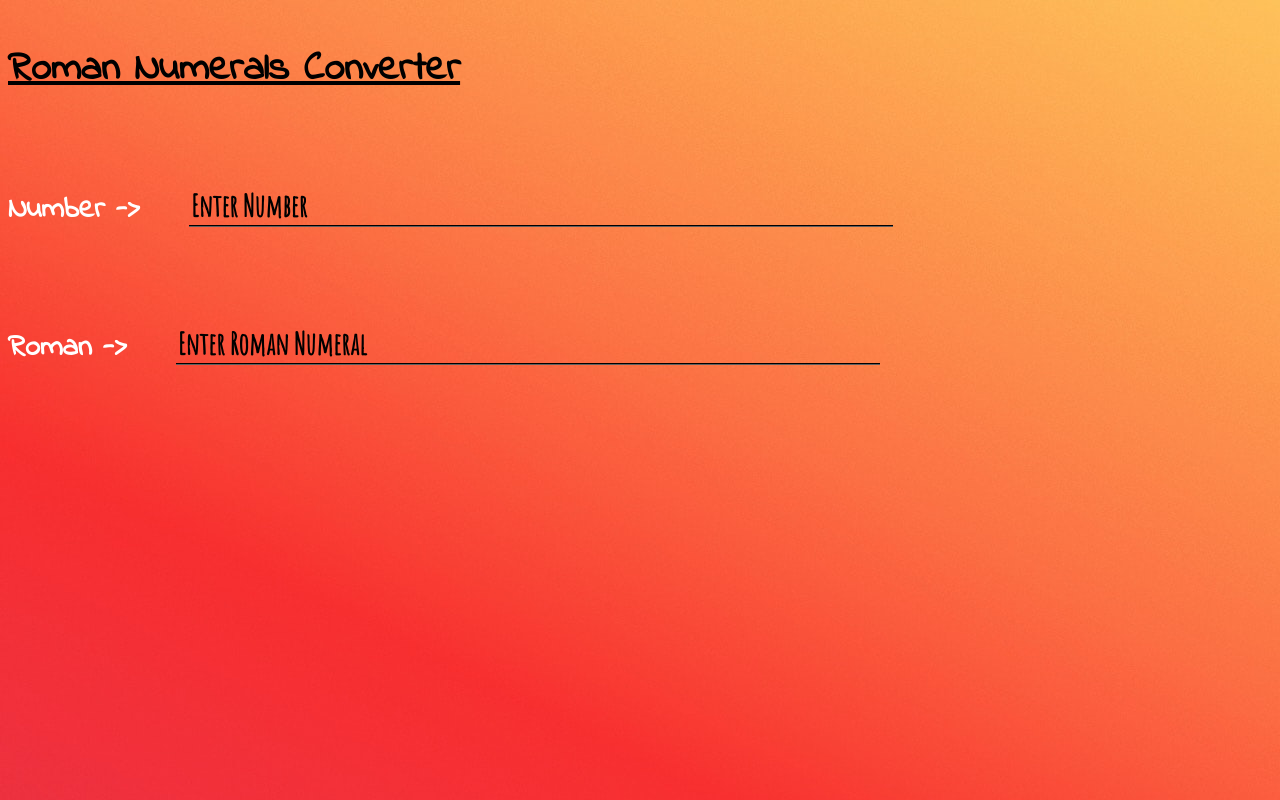
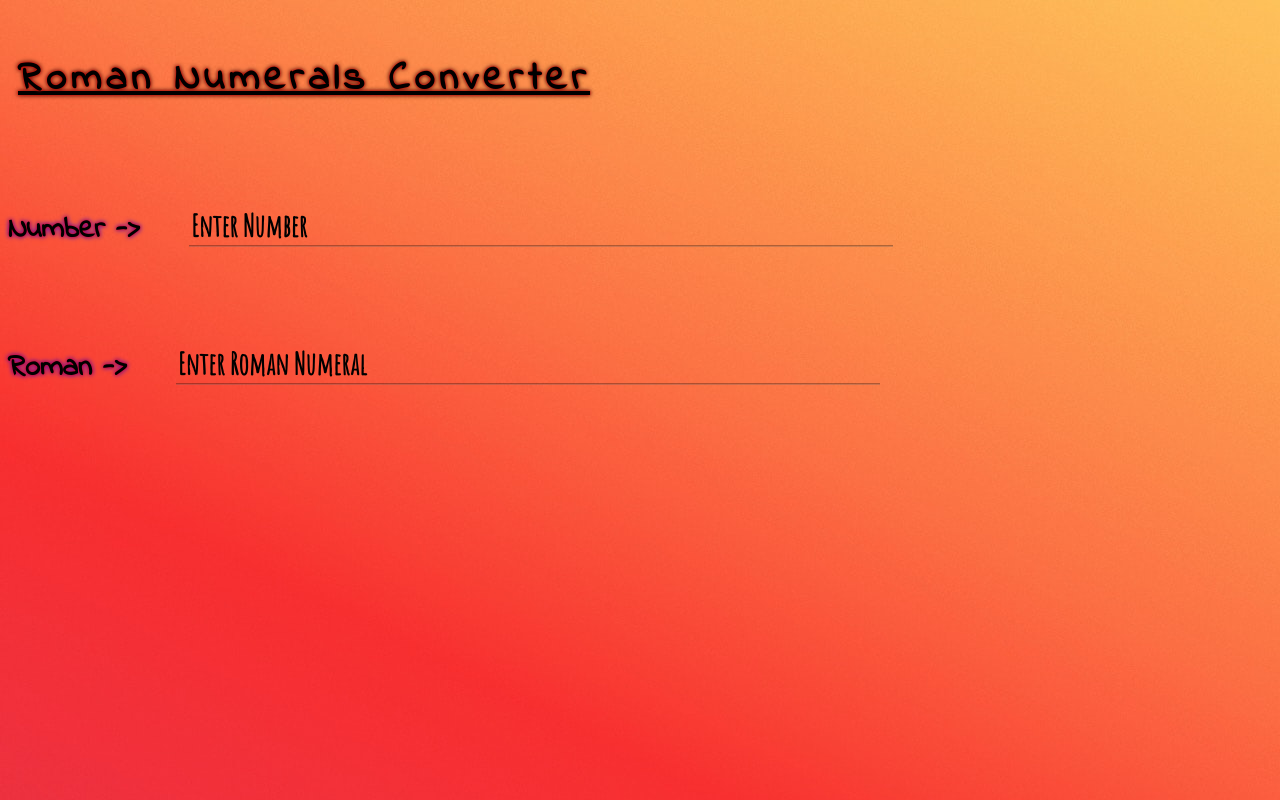
Before and after one commit to Nishit2011/roman-numerals-converter, a React (Create React App) app: page / in a window 1280 px wide. Built offline with nearby package versions, Linux system fonts and the light colour scheme.

Commit message:
style and error validation added

```diff
--- a/src/components/Home.js
+++ b/src/components/Home.js
@@ -53,7 +53,11 @@ class Home extends Component {
       return false;
     }
     //checking for V and more than three repition of same character
-    if (pattern.test(romanNumber) || patternForV.test(romanNumber)) {
+    if (
+      pattern.test(romanNumber) ||
+      patternForV.test(romanNumber) ||
+      romanNumber === "VX"
+    ) {
       this.setState({
         roman: "",
         number: "",
@@ -84,13 +88,17 @@ class Home extends Component {
       ) {
         result -= myMap.get(romanNumber.charAt(i));
       } else {
-        // if (
-        //   myMap.get(romanNumber.charAt(i + 1)) <
-        //   myMap.get(romanNumber.charAt(i + 2))
-        // ) {
-        //   this.setState({ roman: "", number: "" });
-        //   return false;
-        // }
+        if (
+          myMap.get(romanNumber.charAt(i + 1)) <
+          myMap.get(romanNumber.charAt(i + 2))
+        ) {
+          this.setState({
+            roman: "",
+            number: "",
+            error: "Only one smaller value to the left..Retype"
+          });
+          return false;
+        }
         result += myMap.get(romanNumber.charAt(i));
       }
     }
@@ -99,7 +107,7 @@ class Home extends Component {
       this.setState({
         roman: "",
         number: "",
-        error: "Only alphabets please..Retype"
+        error: "Only valid alphabets please..Retype"
       });
       return false;
     }
@@ -121,6 +129,11 @@ class Home extends Component {
     }
 
     if (typedValue > 3999) {
+      this.setState({
+        roman: "",
+        number: "",
+        error: "Ooopsie...Not more than 3999..Retype"
+      });
       return false;
     }
     this.setState({ number: e.target.value, error: "" });
--- a/src/index.css
+++ b/src/index.css
@@ -4,7 +4,7 @@
 body {
   font-family: "Indie Flower", normal;
   font-size: 40px;
-  background-color: #f6d327;
+
   background-image: url("./gradient.jpg");
 }
 .app-container {
@@ -27,25 +27,36 @@ input {
   border-left-style: hidden;
   border-bottom-style: groove;
   background-color: transparent;
-  border-bottom-color: rgb(12, 12, 12);
+  border-bottom-color: rgb(12, 12, 12, 0.3);
   width: 700px;
   font-size: 30px;
   outline: none;
 }
 label {
   font-weight: 900;
-  color: white;
+  color: black;
+  text-shadow: 0 0 3px #ff0000, 0 0 5px #0000ff;
 }
 
 .heading {
   display: block;
   text-decoration: underline;
   font-size: 60px;
+  text-shadow: 0 0 3px #ff0000, 0 0 5px black;
+  letter-spacing: 5px;
+
+  padding: 10px;
+  border-radius: 60px;
 }
 
 .err {
   font-family: "Amatic SC", cursive;
   font-weight: bolder;
+  color: red;
+  text-shadow: 0 0 5px black, 0 0 3px red;
+  background: #000000;
+  border-radius: 5px;
+  letter-spacing: 2px;
 }
 
 input::placeholder {
```
Also changed, not shown: src/kids_ans.jpg (added), 1 other file (tests, documents, lock files or other folders).
